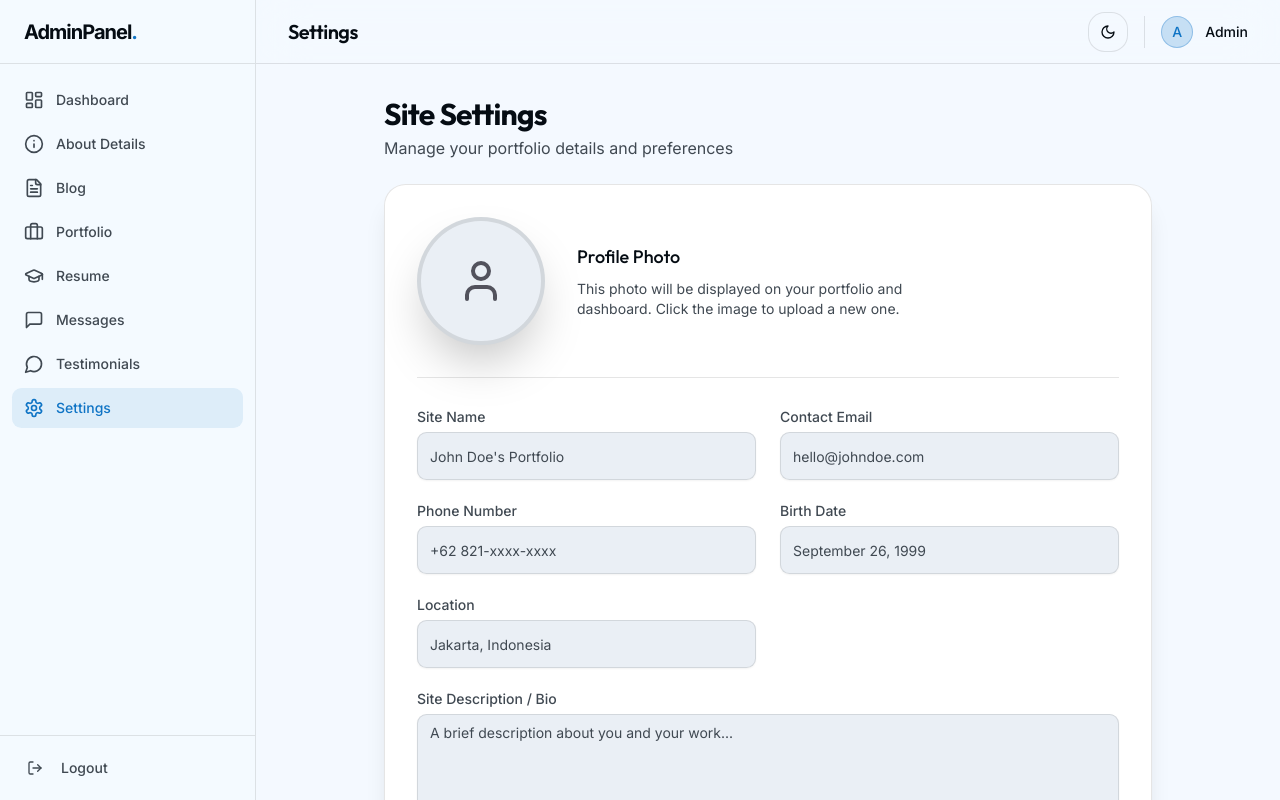
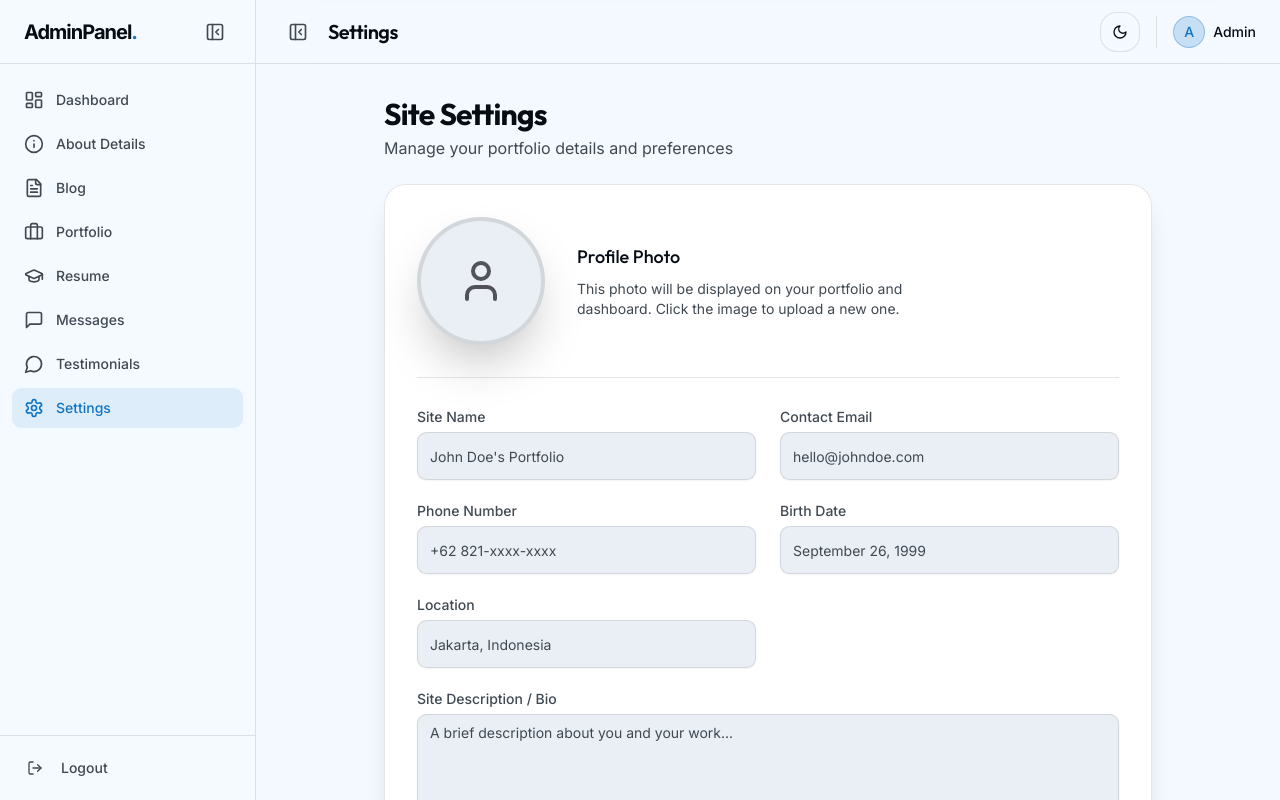
Before and after one commit to tymoments29-ai/Personal-Profile, a Next.js app: page /admin/settings in a window 1280 px wide. Built offline with nearby package versions, Linux system fonts and the light colour scheme; no server answers; the database is empty.

Commit message:
feat: sidebar toggle on both mobile and desktop with panel icon button

```diff
--- a/src/components/admin/AdminShell.tsx
+++ b/src/components/admin/AdminShell.tsx
@@ -9,7 +9,7 @@ import { cn } from "@/lib/utils";
 import {
   LayoutDashboard, FileText, Briefcase, GraduationCap,
   MessageSquare, MessageCircle, Settings, LogOut, Info,
-  Menu, X,
+  Menu, X, PanelLeftClose, PanelLeftOpen,
 } from "lucide-react";
 import { Button } from "@/components/ui/button";
 import { ThemeToggle } from "@/components/layout/ThemeToggle";
@@ -26,22 +26,25 @@ const navItems = [
 ];
 
 export function AdminShell({ children }: { children: React.ReactNode }) {
-  const [sidebarOpen, setSidebarOpen] = useState(false);
+  // Desktop: starts open. Mobile: starts closed.
+  const [sidebarOpen, setSidebarOpen] = useState(true);
   const pathname = usePathname();
   const { data: session } = useSession();
 
-  const title = pathname.split("/").filter(Boolean).pop()?.replace(/-/g, " ") || "Dashboard";
+  const title =
+    pathname.split("/").filter(Boolean).pop()?.replace(/-/g, " ") || "Dashboard";
   const displayTitle = title.charAt(0).toUpperCase() + title.slice(1);
 
+  const toggleSidebar = () => setSidebarOpen((prev) => !prev);
   const closeSidebar = () => setSidebarOpen(false);
 
   return (
     <div className="flex h-screen overflow-hidden bg-background text-foreground">
 
-      {/* ── Mobile Overlay ── */}
+      {/* ── Mobile overlay (only when sidebar open on small screens) ── */}
       {sidebarOpen && (
         <div
-          className="fixed inset-0 z-30 bg-black/60 backdrop-blur-sm md:hidden"
+          className="fixed inset-0 z-30 bg-black/60 backdrop-blur-sm lg:hidden"
           onClick={closeSidebar}
         />
       )}
@@ -49,27 +52,33 @@ export function AdminShell({ children }: { children: React.ReactNode }) {
       {/* ── Sidebar ── */}
       <aside
         className={cn(
-          "fixed inset-y-0 left-0 z-40 flex h-screen w-64 flex-col border-r border-border bg-background/95 dark:bg-black/80 backdrop-blur-xl transition-transform duration-300 ease-in-out",
-          // Desktop: always visible; Mobile: slide in/out
-          "md:relative md:translate-x-0",
-          sidebarOpen ? "translate-x-0" : "-translate-x-full md:translate-x-0"
+          // On mobile: fixed overlay drawer
+          "fixed inset-y-0 left-0 z-40 flex h-screen w-64 flex-col",
+          "border-r border-border bg-background/95 dark:bg-zinc-950/95 backdrop-blur-xl",
+          "transition-transform duration-300 ease-in-out",
+          // On desktop: part of flex layout (not fixed)
+          "lg:relative lg:z-auto lg:flex",
+          sidebarOpen
+            ? "translate-x-0"
+            : "-translate-x-full lg:-translate-x-full lg:hidden"
         )}
       >
         {/* Sidebar header */}
         <div className="flex h-16 items-center justify-between px-6 border-b border-border flex-shrink-0">
           <Link
             href="/admin/dashboard"
-            onClick={closeSidebar}
+            onClick={() => { if (window.innerWidth < 1024) closeSidebar() }}
             className="text-xl font-bold tracking-tighter text-foreground"
           >
             AdminPanel<span className="text-primary">.</span>
           </Link>
-          {/* Close button (mobile only) */}
+          {/* Close/collapse button */}
           <button
-            onClick={closeSidebar}
-            className="md:hidden p-1.5 rounded-lg text-muted-foreground hover:text-foreground hover:bg-accent/50 transition-colors"
+            onClick={toggleSidebar}
+            className="p-1.5 rounded-lg text-muted-foreground hover:text-foreground hover:bg-accent/50 transition-colors"
+            title="Hide sidebar"
           >
-            <X className="h-5 w-5" />
+            <PanelLeftClose className="h-5 w-5" />
           </button>
         </div>
 
@@ -82,7 +91,7 @@ export function AdminShell({ children }: { children: React.ReactNode }) {
               <Link
                 key={item.name}
                 href={item.href}
-                onClick={closeSidebar}
+                onClick={() => { if (window.innerWidth < 1024) closeSidebar() }}
                 className={cn(
                   "group flex items-center rounded-md px-3 py-2.5 text-sm font-medium transition-all duration-200",
                   isActive
@@ -93,7 +102,9 @@ export function AdminShell({ children }: { children: React.ReactNode }) {
                 <Icon
                   className={cn(
                     "mr-3 h-5 w-5 flex-shrink-0 transition-colors duration-200",
-                    isActive ? "text-primary" : "text-muted-foreground group-hover:text-accent-foreground"
+                    isActive
+                      ? "text-primary"
+                      : "text-muted-foreground group-hover:text-accent-foreground"
                   )}
                   aria-hidden="true"
                 />
@@ -120,15 +131,20 @@ export function AdminShell({ children }: { children: React.ReactNode }) {
       <div className="flex flex-1 flex-col overflow-hidden min-w-0">
 
         {/* Topbar */}
-        <header className="flex h-16 items-center justify-between border-b border-border bg-background/50 px-4 md:px-8 backdrop-blur-xl z-20 sticky top-0 flex-shrink-0">
+        <header className="flex h-16 items-center justify-between border-b border-border bg-background/50 px-4 md:px-6 backdrop-blur-xl z-20 sticky top-0 flex-shrink-0">
           <div className="flex items-center gap-3">
-            {/* Hamburger (mobile only) */}
+            {/* Toggle sidebar button — visible on ALL screen sizes */}
             <button
-              onClick={() => setSidebarOpen(true)}
-              className="md:hidden p-2 rounded-lg text-muted-foreground hover:text-foreground hover:bg-accent/50 transition-colors"
-              aria-label="Open sidebar"
+              onClick={toggleSidebar}
+              className="p-2 rounded-lg text-muted-foreground hover:text-foreground hover:bg-accent/50 transition-colors"
+              aria-label={sidebarOpen ? "Hide sidebar" : "Show sidebar"}
+              title={sidebarOpen ? "Hide sidebar" : "Show sidebar"}
             >
-              <Menu className="h-5 w-5" />
+              {sidebarOpen ? (
+                <PanelLeftClose className="h-5 w-5" />
+              ) : (
+                <PanelLeftOpen className="h-5 w-5" />
+              )}
             </button>
             <h1 className="text-lg md:text-xl font-semibold text-foreground tracking-tight capitalize">
               {displayTitle}
@@ -137,7 +153,7 @@ export function AdminShell({ children }: { children: React.ReactNode }) {
 
           <div className="flex items-center space-x-2 md:space-x-4">
             <ThemeToggle />
-            <div className="flex items-center space-x-2 md:space-x-3 border-l border-border pl-2 md:pl-4">
+            <div className="flex items-center space-x-2 border-l border-border pl-2 md:pl-4">
               <div className="h-8 w-8 rounded-full bg-primary/20 flex items-center justify-center border border-primary/30 flex-shrink-0">
                 <span className="text-sm font-medium text-primary">
                   {session?.user?.name?.charAt(0) || "A"}
```
